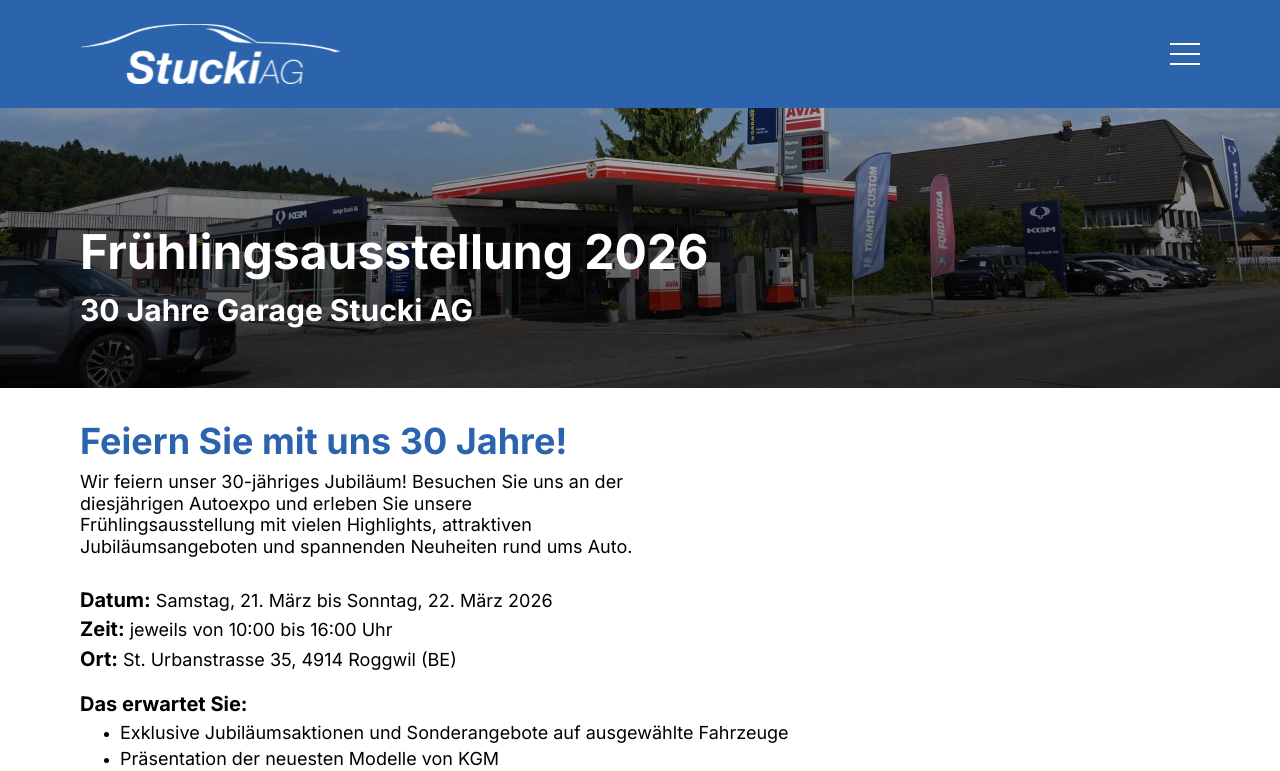
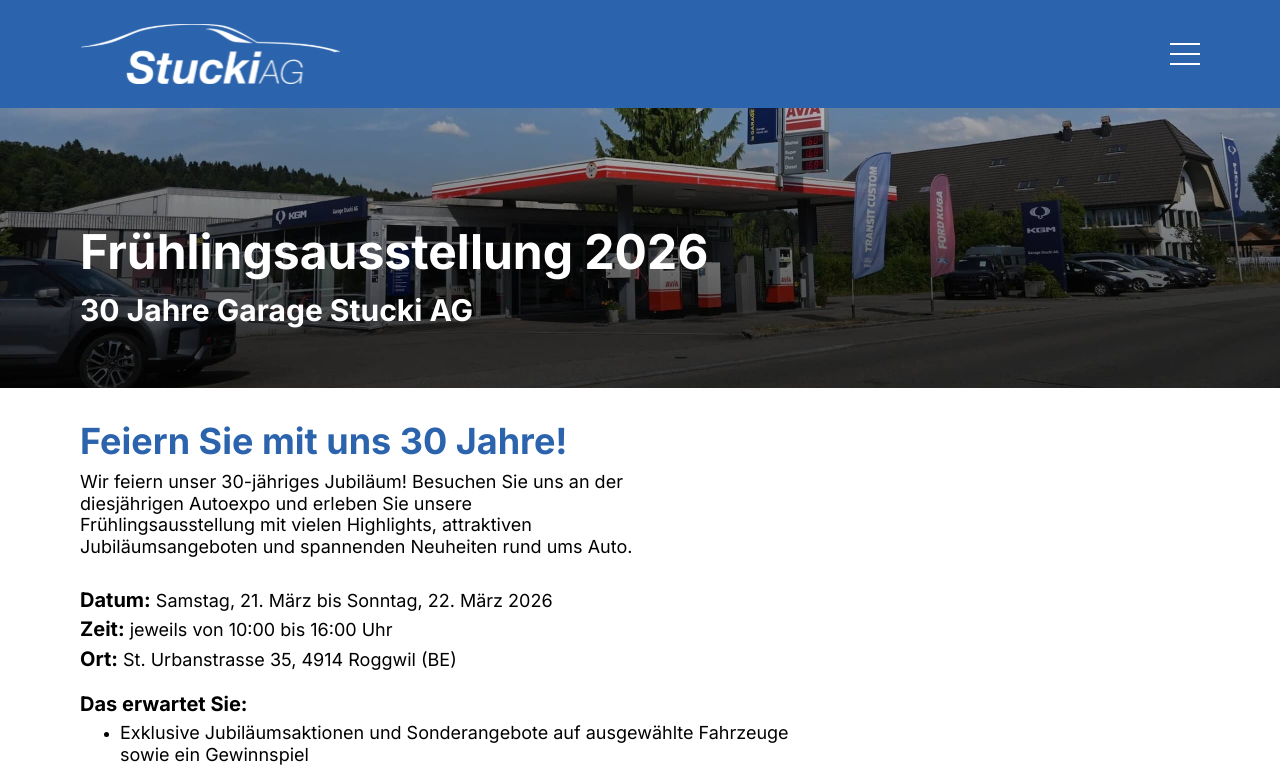
Before and after one commit to StuckiSimon/stucki-roggwil, a Next.js app in the folder website/: page /spring-exhibition in a window 1280 px wide. Shown: the top 771 px of the page. Built offline with nearby package versions, Linux system fonts and the light colour scheme.

Commit message:
Change wording

```diff
--- a/website/src/app/spring-exhibition/page.tsx
+++ b/website/src/app/spring-exhibition/page.tsx
@@ -52,7 +52,9 @@ export default async function SpringExhibition() {
           <Spacer size="03" />
           <ul>
             <li>
-              <Typography>Exklusive Jubiläumsaktionen und Sonderangebote auf ausgewählte Fahrzeuge</Typography>
+              <Typography>
+                Exklusive Jubiläumsaktionen und Sonderangebote auf ausgewählte Fahrzeuge sowie ein Gewinnspiel
+              </Typography>
             </li>
             <Spacer size="02" />
             <li>
```
